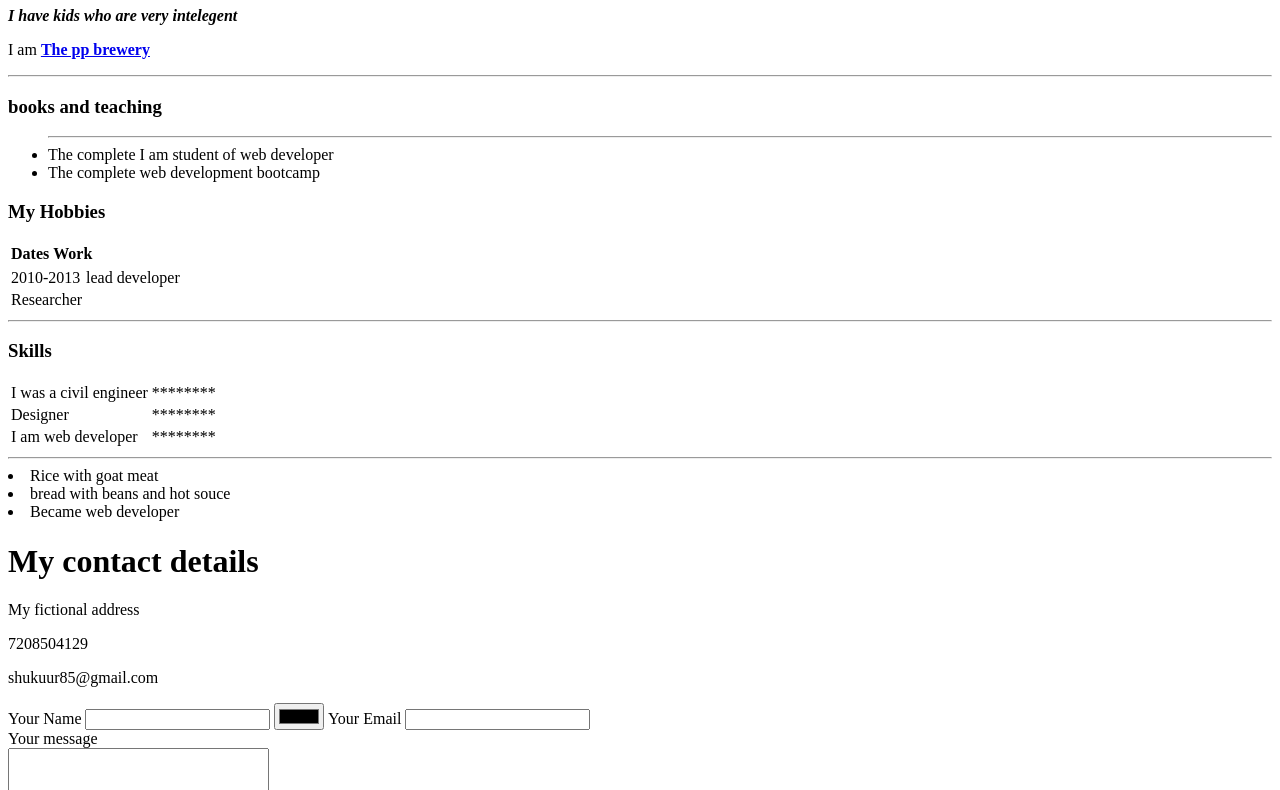
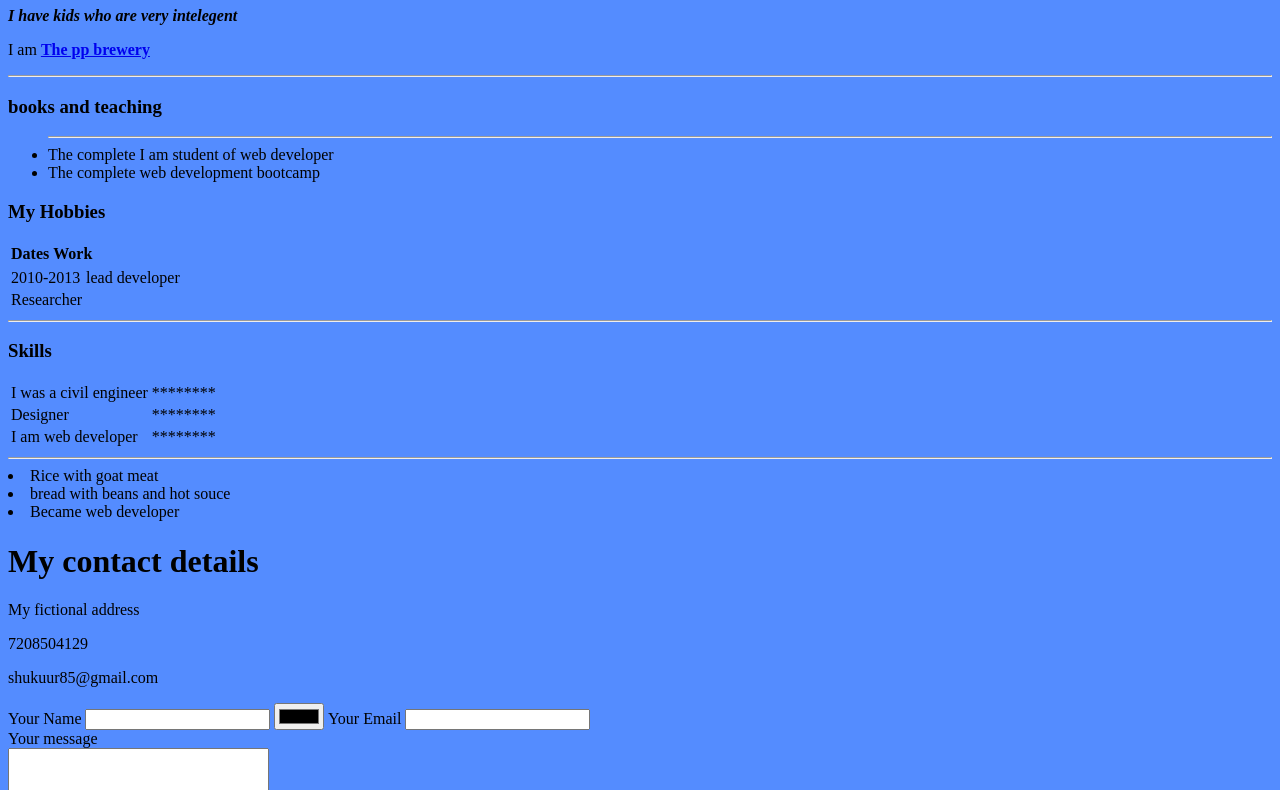
Before and after one commit to shukuur985/CV, a plain HTML site: page index.html in a window 1280 px wide. Shown: the part 159-949 px from the top of the page. Drawn offline with Linux system fonts and the light colour scheme.

Commit message:
Update index.html

```diff
--- a/index.html
+++ b/index.html
@@ -4,7 +4,7 @@
     <meta charset="utf-8">
     <title> Web developer(Abdishakur)</title>
   </head>
-  <bodystyle="background-color: #548CFF;">
+  <body style="background-color: #548CFF;">
     <table cellspacing="20">
       <tr>
         <td>very good</td>
```
